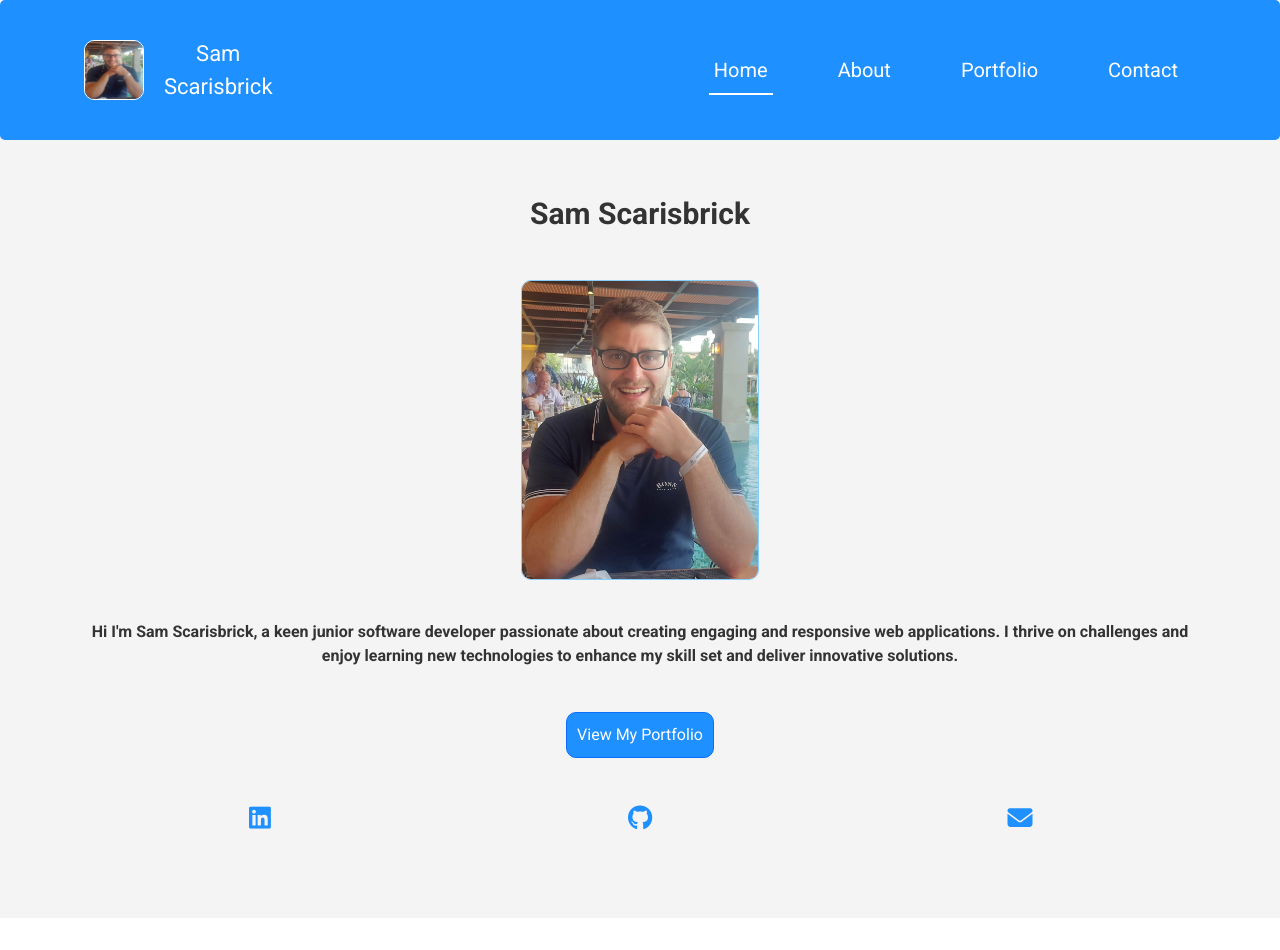
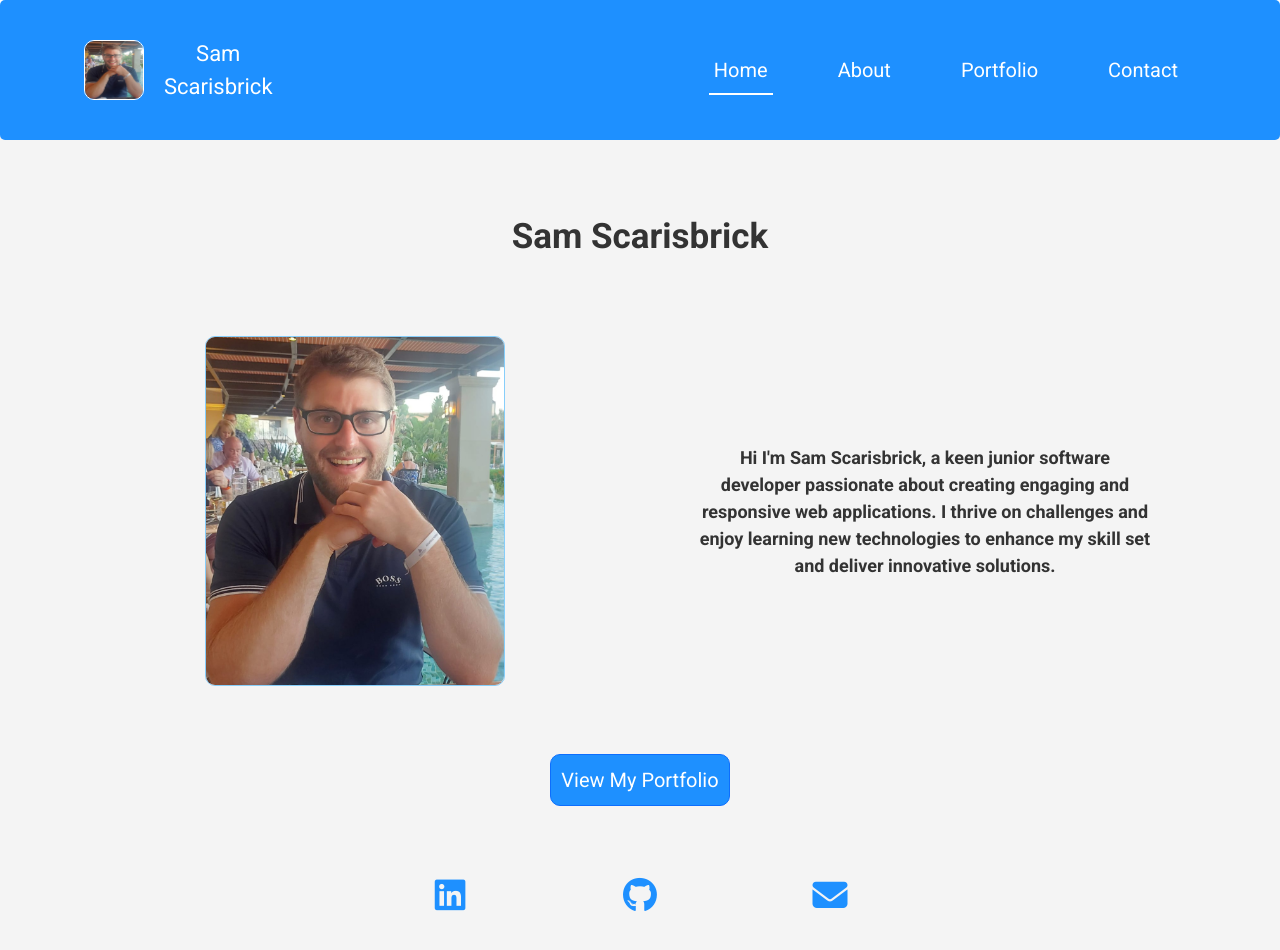
Before and after one commit to sam2829/my-portfolio-app, a React (Create React App) app in the folder frontend/: page / in a window 1280 px wide. Shown: the top 950 px of the page. Before the commit the page ends 918 px from the top, so only its background shows below. Built offline with nearby package versions, Linux system fonts and the light colour scheme; a web font is replaced by a local one.

Commit message:
Add styling for homepage for all screen sizes

```diff
--- a/frontend/src/pages/Homepage/Homepage.js
+++ b/frontend/src/pages/Homepage/Homepage.js
@@ -14,11 +14,11 @@ const Homepage = () => {
         <Row>
           <h1 className={styles.Heading}>Sam Scarisbrick</h1>
         </Row>
-        <Row>
-          <Col xs={12}>
+        <Row className="justify-content-center">
+          <Col xs={12} lg={5} className="mx-auto">
             <img src={myImage} alt="Sam Scarisbrick" className={styles.Image} />
           </Col>
-          <Col xs={12}>
+          <Col xs={12} lg={5} className="d-flex align-items-center mx-auto">
             <div>
               <p className={styles.Text}>
                 Hi I'm Sam Scarisbrick, a keen junior software developer
@@ -31,12 +31,12 @@ const Homepage = () => {
           </Col>
         </Row>
         <Row>
-          <div className="my-4">
+          <div className="my-5">
             <CustomButton text="View My Portfolio" />
           </div>
         </Row>
         <Row className="justify-content-center my-4">
-          <Col className={iconStyles.Icon}>
+          <Col className={iconStyles.Icon} xs={2}>
             <a
               href="https://www.linkedin.com/in/samuel-scarisbrick/ "
               target="_blank"
@@ -45,7 +45,7 @@ const Homepage = () => {
               <i className="fa-brands fa-linkedin"></i>
             </a>
           </Col>
-          <Col className={iconStyles.Icon}>
+          <Col className={iconStyles.Icon} xs={2}>
             <a
               href="https://github.com/sam2829"
               target="_blank"
@@ -54,7 +54,7 @@ const Homepage = () => {
               <i className="fa-brands fa-github"></i>
             </a>
           </Col>
-          <Col className={iconStyles.Icon}>
+          <Col className={iconStyles.Icon} xs={2}>
             <a
               href="mailto: samscarisbrick@outlook.com"
               target="_blank"
--- a/frontend/src/styles/CustomButton.module.css
+++ b/frontend/src/styles/CustomButton.module.css
@@ -3,3 +3,10 @@
   border-radius: 10px;
   padding: 10px;
 }
+
+/* Styles for screen sizes larger than 992px wide */
+@media (min-width: 992px) {
+  .Button {
+    font-size: 20px;
+  }
+}
--- a/frontend/src/styles/Homepage.module.css
+++ b/frontend/src/styles/Homepage.module.css
@@ -16,6 +16,7 @@
   border: 1px solid #87cefa;
   border-radius: 10px;
   margin: 20px 0 20px 0;
+  object-fit: cover;
 }
 
 .Text {
@@ -24,3 +25,20 @@
   margin: 20px 0 20px 0;
   font-weight: 700;
 }
+
+/* Styles for screen sizes larger than 992px wide */
+@media (min-width: 992px) {
+  .Heading {
+    font-size: 35px;
+    padding-top: 80px;
+    padding-bottom: 50px;
+  }
+
+  .Image {
+    width: 300px;
+    height: 350px;  }
+
+  .Text {
+    font-size: 18px;
+  }
+}
--- a/frontend/src/styles/Icons.module.css
+++ b/frontend/src/styles/Icons.module.css
@@ -9,3 +9,10 @@
   color: #333333;
   transform: scale(1.2);
 }
+
+/* Styles for screen sizes larger than 992px wide */
+@media (min-width: 992px) {
+  .Icon i {
+    font-size: 35px;
+  }
+}
```
